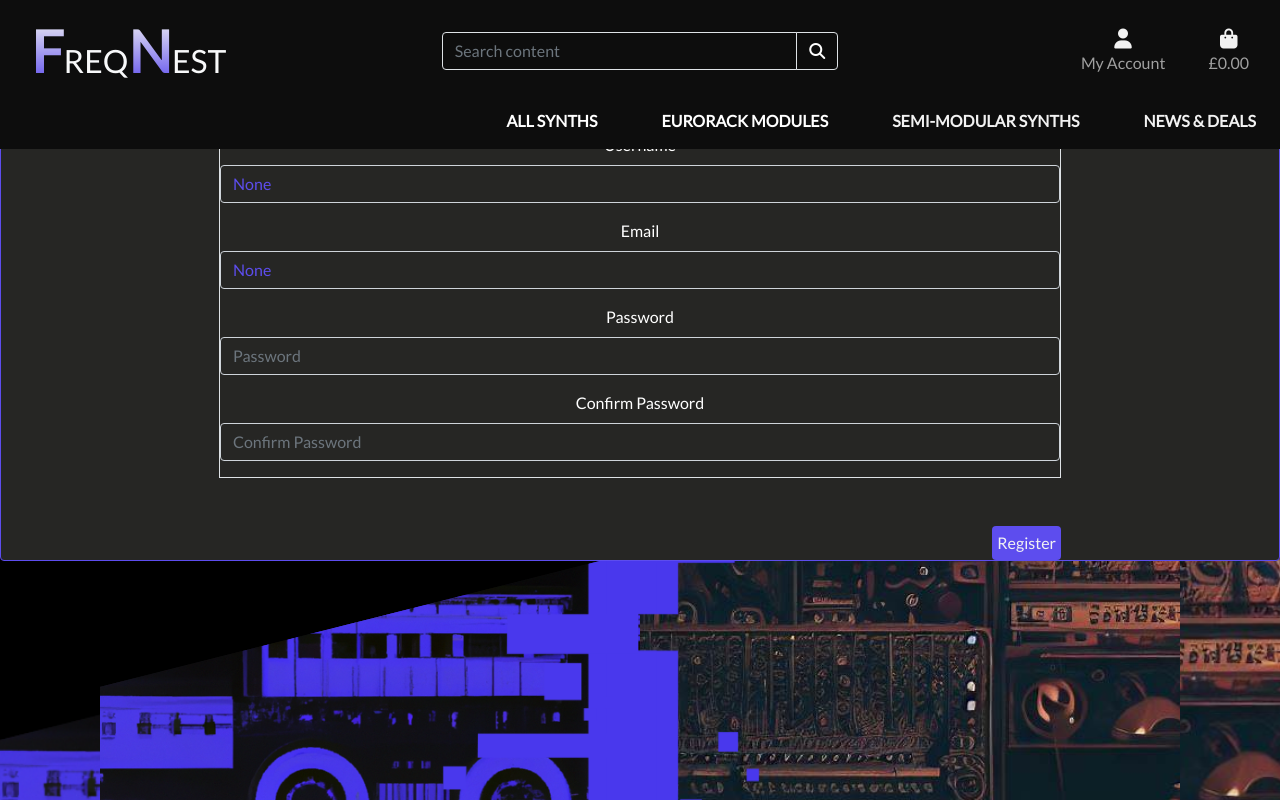
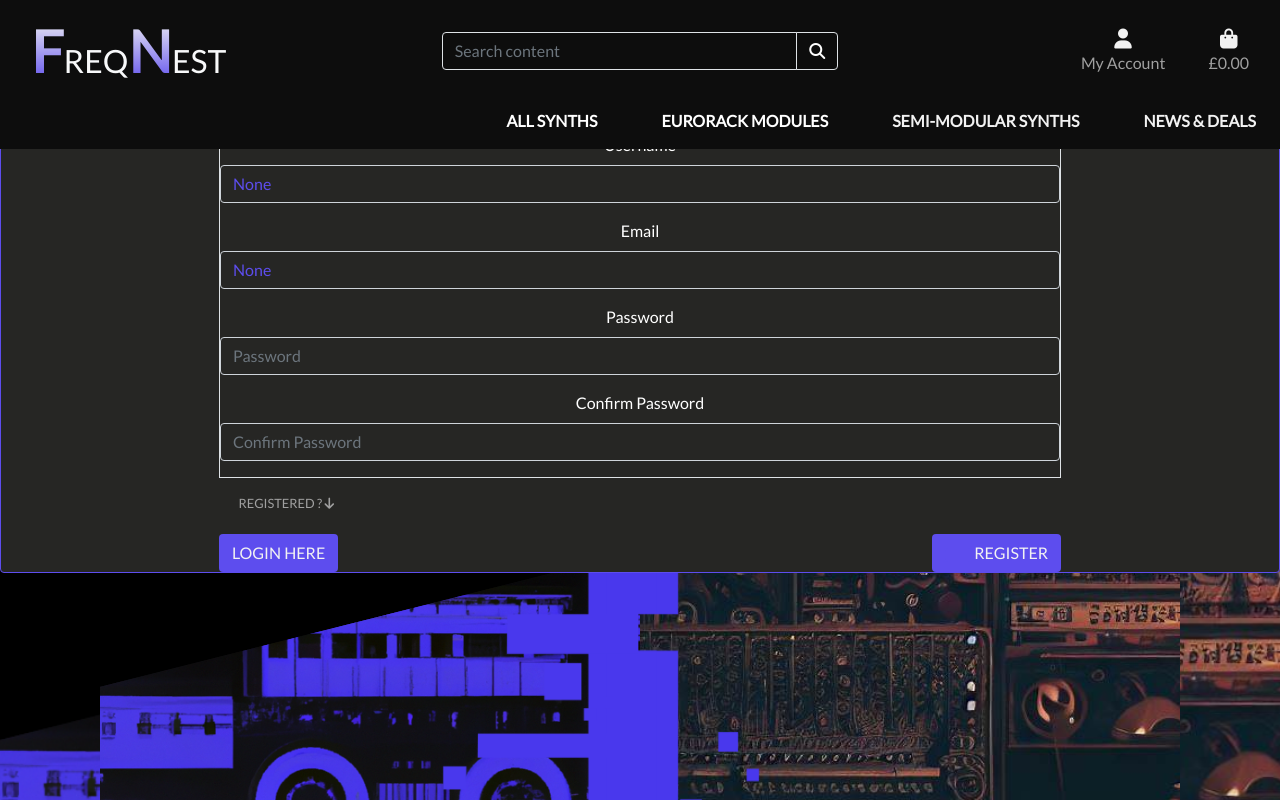
Before and after one commit to SandorGyorfi/FreqNest, a Django app: page /profile/register/ in a window 1280 px wide. Run offline with Django 4.2, Linux system fonts and the light colour scheme; some libraries are stand-ins or nearby versions.

Commit message:
Add button
Added buttons for better navigation experience.

```diff
--- a/profiles/templates/profiles/register.html
+++ b/profiles/templates/profiles/register.html
@@ -42,8 +42,27 @@
 
                 </fieldset>
 
-                <div class="submit-button text-right mt-5 mb-2">
-                    <button type="submit" class="btn float-right p-1">Register</button>
+                <div class="submit-button text-right mt-2 mb-3">
+                    <!-- Login Button -->
+                    <button type="submit" class="btn mt-5 rounded-10 float-right">
+                        <a href="{% url 'register' %}" class="btn rounded-10"></a>
+                        <span class="text-uppercase">Register</span>
+                    </button>
+
+                    <!-- Registration Section -->
+                    <div class="float-left">
+                        <!-- Small paragraph for registration prompt -->
+                        <p class="mb-2 p-1">
+                            <small>REGISTERED ? <i class="fas fa-arrow-down"></i>
+                            </small>
+                        </p>
+
+                        <!-- Registration Button -->
+                        <a href="{% url 'login' %}" class="btn mt-2 rounded-10">
+
+                            <span class="text-uppercase">lOGIN Here</span>
+                        </a>
+                    </div>
                 </div>
             </form>
         </div>
```
Also changed, not shown: profiles/templates/profiles/login.html (+23 -2 lines), profiles/templates/profiles/profiles.html (+8 -3 lines), db.sqlite3.
